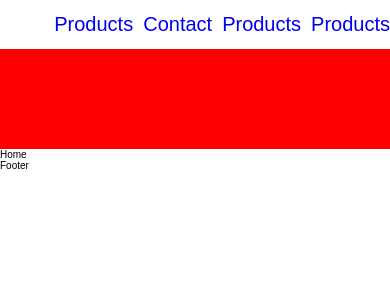
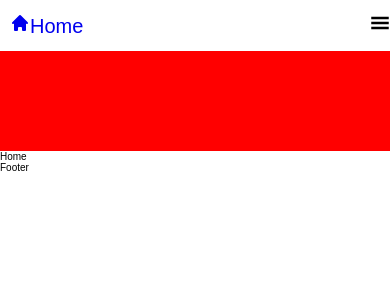
Before and after one commit to Himanshu487/Ecomm-f, a React (Create React App) app: page / in a window 390 px wide. Shown: the top 300 px of the page. Built offline with nearby package versions, Linux system fonts and the light colour scheme.

Commit message:
css update for nav bar

```diff
--- a/package.json
+++ b/package.json
@@ -10,6 +10,7 @@
     "react": "^18.2.0",
     "react-bootstrap": "^2.5.0",
     "react-dom": "^18.2.0",
+    "react-icons": "^4.6.0",
     "react-router-dom": "^6.4.2",
     "react-scripts": "5.0.1",
     "styled-components": "^5.3.6",
--- a/src/components/Nav.css
+++ b/src/components/Nav.css
@@ -13,3 +13,43 @@
 .d-flex.alig-f-start{
     padding:13px 0;
 }
+
+.nav-bar-b{
+display: flex;
+justify-content: space-between;
+}
+
+@media (max-width:640px) {
+    /* .d-flex.alig-f-start{
+       display: none;
+    } */
+    .alig-navb{
+      display: none;
+    }
+    .alig-navb.active{
+        display:block;
+    }
+    .alig-navb.li-hambur{
+        display: block;
+    }
+    .hambur .li-hambur{
+        display:block;
+    }
+    .hambur{
+        display: block !important;
+    }
+}
+
+.alig-navb.active{
+display:none;
+}
+/*
+.hambur .li-hambur{
+    display: none;
+} */
+.hambur{
+    display: none;
+}
+.li-hambur{
+    display: none;
+}
--- a/src/components/Nav.js
+++ b/src/components/Nav.js
@@ -2,6 +2,10 @@ import React from 'react'
 import { NavLink } from 'react-router-dom';
 import styled from 'styled-components';
 import './Nav.css';
+import { FiShoppingCart } from "react-icons/fi";
+import { IoMdContact } from "react-icons/io";
+import { HiHome } from "react-icons/hi";
+import { GiHamburgerMenu } from "react-icons/gi";
 
 const Nav = () => {
 
@@ -13,9 +17,10 @@ const Nav = () => {
   return (
       <>
       <NavSty>
+        <div className='nav-bar-b'>
         <ul>
           <li>
-            <NavLink to="/" className="nav-link">
+            <NavLink to="/" className="nav-link"><HiHome/>Home
               {/* <img src={} /> */}
             </NavLink>
           </li>
@@ -25,17 +30,26 @@ const Nav = () => {
               <NavLink to="/products" className="nav-link">Products</NavLink>
               </li>
               <li>
-              <NavLink to="/contact" className="nav-link">Contact</NavLink>
+              <NavLink to="/contact" className="nav-link"><IoMdContact/>Contact</NavLink>
               </li>
               <li>
               <NavLink to="/cart" className="nav-link">Products</NavLink>
-
               </li>
               <li>
-            <NavLink to="/cart" className="nav-link">Products</NavLink>
-
+              <NavLink to="/cart" className="nav-link"><FiShoppingCart/></NavLink>
             </li>
           </ul>
+
+          <ul className='hambur'>
+          <li className='li-hambur'>
+               <GiHamburgerMenu/>
+            </li>
+            </ul>
+          {/* <ul className='alig-navb active'>
+
+          </ul> */}
+
+          </div>
          </NavSty>
 
       </>
```
Also changed, not shown: 1 other file (tests, documents, lock files or other folders). Lines whose indentation alone changed are shown as unchanged.
